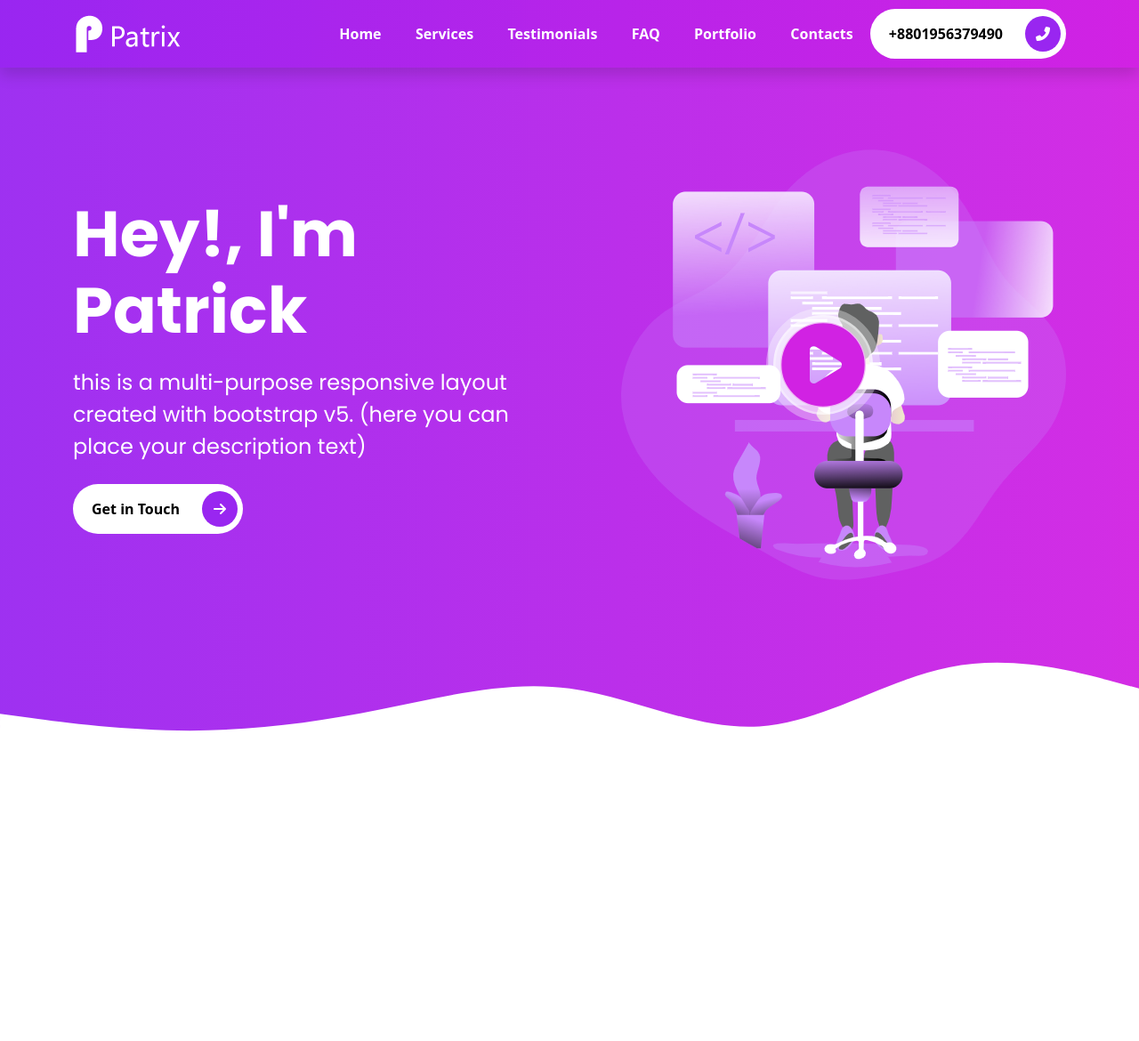
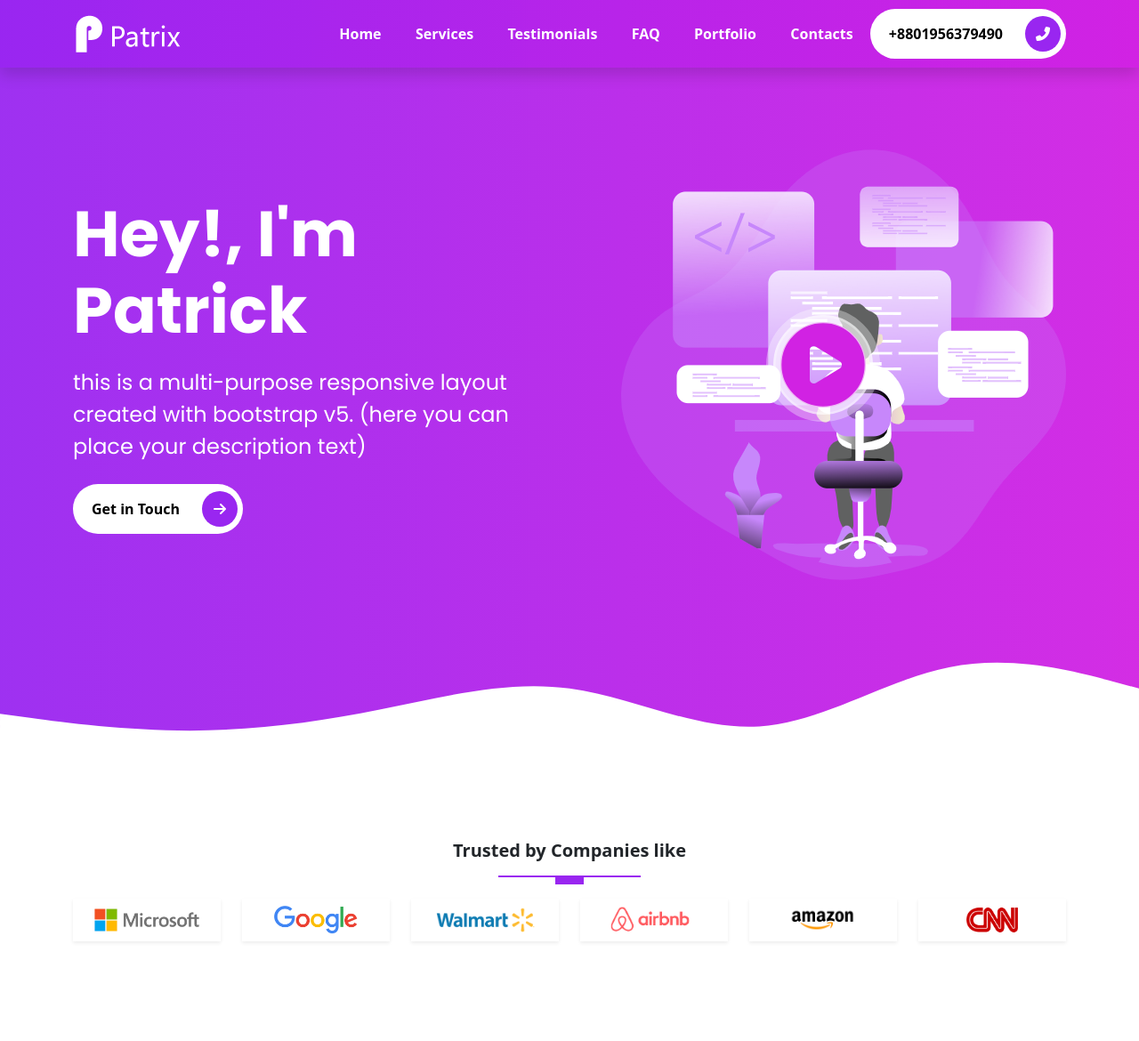
Before and after one commit to Shafayet-Shawal96/Bootstrap-SASS-Portfolio, a website: page index.html in a window 1280 px wide. Shown: the whole page at 89% size. Before the commit the page ends 944 px from the top, so only its background shows below. Drawn offline with nearby package versions, Linux system fonts and the light colour scheme.

Commit message:
3rd section complete

```diff
--- a/index.html
+++ b/index.html
@@ -92,6 +92,37 @@
         </svg>
     </section>
 
+    <section id="companies" class="companies">
+        <div class="container">
+            <div class="row text-center">
+                <h4 class="fw-bold lead mb-3">Trusted by Companies like</h4>
+                <div class="heading-line"></div>
+            </div>
+        </div>
+        <div class="container">
+            <div class="row">
+                <div class="col-md-4 col-lg-2">
+                    <div class="companies__logo-box shadow-sm"><img src="images/campanies/campany-1.png" alt="Company 1 logo" title="Company 1 Logo" class="img-fluid"></div>
+                </div>
+                <div class="col-md-4 col-lg-2">
+                    <div class="companies__logo-box shadow-sm"><img src="images/campanies/campany-2.png" alt="Company 2 logo" title="Company 2 Logo" class="img-fluid"></div>
+                </div>
+                <div class="col-md-4 col-lg-2">
+                    <div class="companies__logo-box shadow-sm"><img src="images/campanies/campany-3.png" alt="Company 3 logo" title="Company 3 Logo" class="img-fluid"></div>
+                </div>
+                <div class="col-md-4 col-lg-2">
+                    <div class="companies__logo-box shadow-sm"><img src="images/campanies/campany-4.png" alt="Company 4 logo" title="Company 4 Logo" class="img-fluid"></div>
+                </div>
+                <div class="col-md-4 col-lg-2">
+                    <div class="companies__logo-box shadow-sm"><img src="images/campanies/campany-5.png" alt="Company 5 logo" title="Company 5 Logo" class="img-fluid"></div>
+                </div>
+                <div class="col-md-4 col-lg-2">
+                    <div class="companies__logo-box shadow-sm"><img src="images/campanies/campany-6.png" alt="Company 6 logo" title="Company 6 Logo" class="img-fluid"></div>
+                </div>
+            </div>
+        </div>
+    </section>
+
 
 
 
--- a/scss/components/_typography.scss
+++ b/scss/components/_typography.scss
@@ -23,3 +23,23 @@
     }
   }
 }
+
+.heading-line::before{
+  content: "";
+  width: 10rem;
+  height: 0.1rem;
+  display: block;
+  margin: 0 auto;
+  background-color: $primary;
+}
+
+.heading-line::after{
+  content: "";
+  width: 2rem;
+  height: 0.2rem;
+  padding-top: 0.5rem;
+  display: block;
+  margin: 0 auto;
+  margin-bottom: 1rem;
+  background-color: $primary;
+}
--- a/scss/sections/_companies.scss
+++ b/scss/sections/_companies.scss
@@ -0,0 +1,20 @@
+.companies {
+  padding: 0 0 5rem 0;
+
+  &__logo-box {
+    max-width: 100%;
+    height: 3rem;
+    margin-bottom: 2rem;
+    padding: 0.5rem;
+    text-align: center;
+    position: relative;
+
+    img {
+      height: 100%;
+
+      &:hover {
+          filter: grayscale(120);
+      }
+    }
+  }
+}
```
Also changed, not shown: assets/css/style.css, 1 other file.
